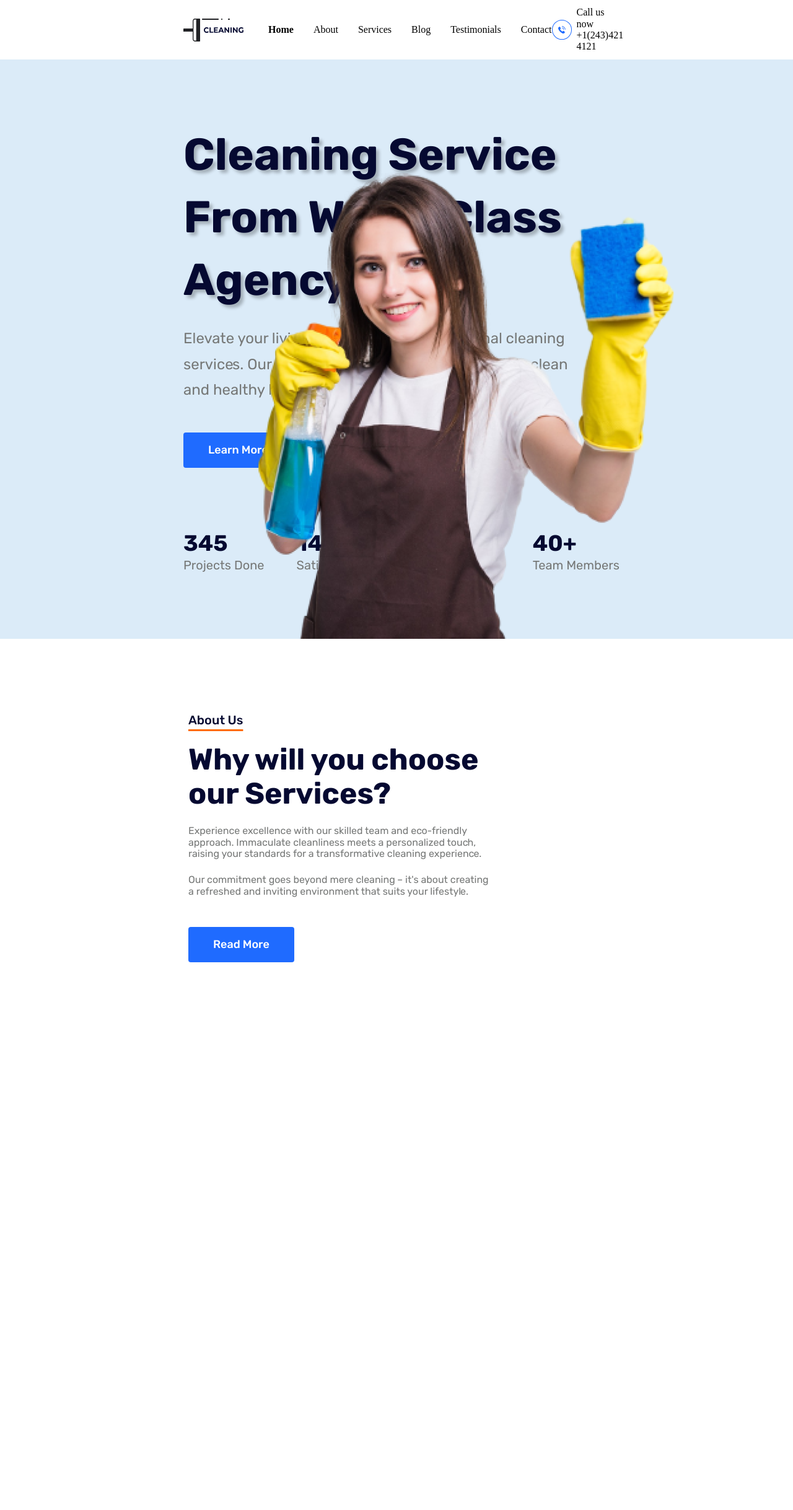
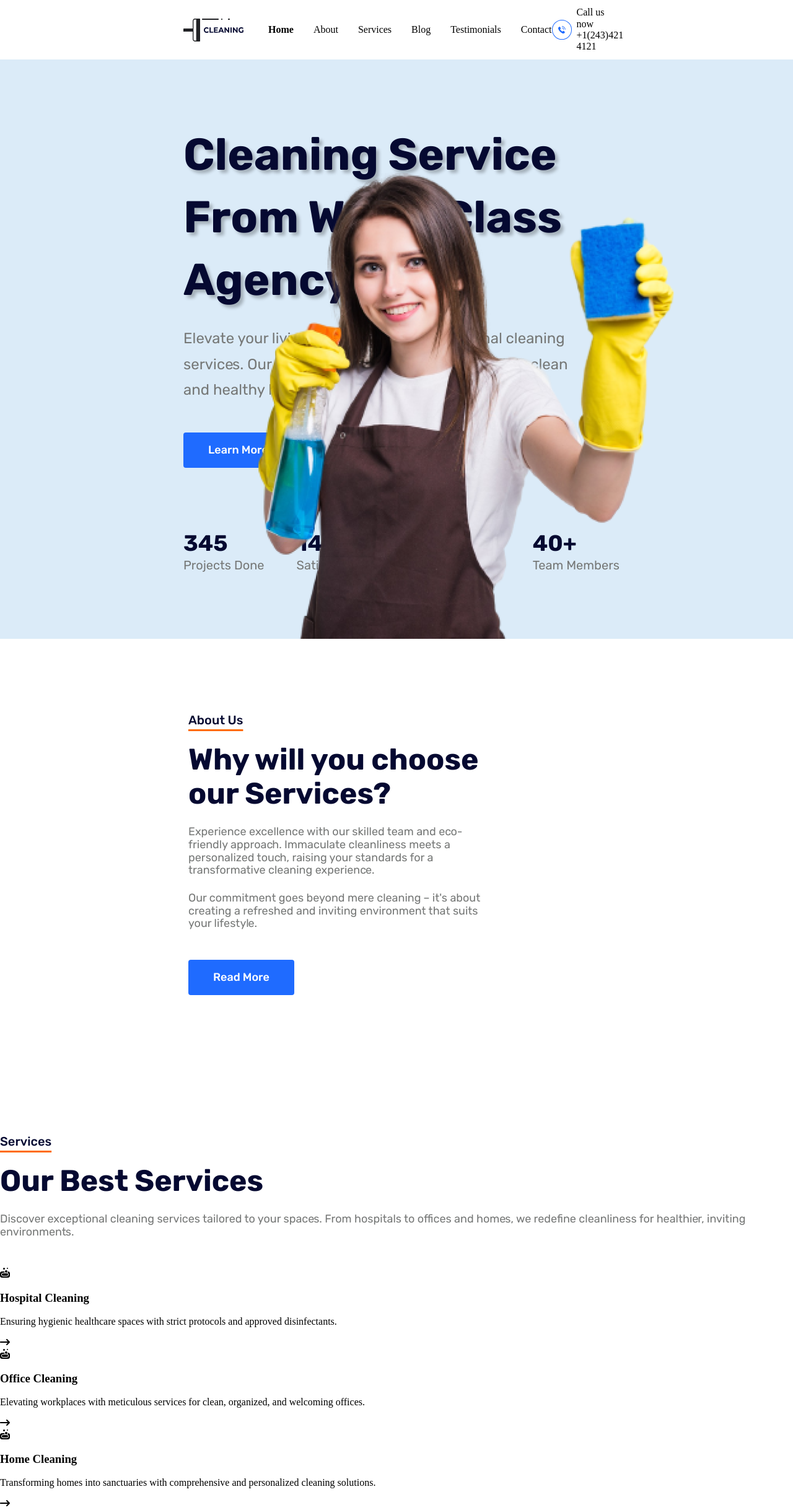
Before and after one commit to xKairus/cleaning, a React (Vite) app: page / in a window 1280 px wide. Shown: the whole page at 62% size. Before the commit the page ends 1831 px from the top, so only its background shows below. Built offline with nearby package versions, Linux system fonts and the light colour scheme.

Commit message:
feat: add services component

```diff
--- a/index.html
+++ b/index.html
@@ -1,10 +1,10 @@
-<!doctype html>
+<!DOCTYPE html>
 <html lang="en">
   <head>
     <meta charset="UTF-8" />
     <meta name="viewport" content="width=device-width, initial-scale=1.0" />
     <title>Cleaning</title>
-    <link rel="stylesheet" href="/src/styles/main.css">
+    <link rel="stylesheet" href="/src/styles/main.css" />
   </head>
   <body>
     <div id="root"></div>
--- a/package.json
+++ b/package.json
@@ -10,6 +10,12 @@
     "preview": "vite preview"
   },
   "dependencies": {
+    "@fortawesome/fontawesome-svg-core": "^6.5.1",
+    "@fortawesome/free-brands-svg-icons": "^6.5.1",
+    "@fortawesome/free-regular-svg-icons": "^6.5.1",
+    "@fortawesome/free-solid-svg-icons": "^6.5.1",
+    "@fortawesome/react-fontawesome": "^0.2.0",
+    "babel-plugin-macros": "^3.1.0",
     "react": "^18.2.0",
     "react-dom": "^18.2.0"
   },
--- a/src/App.tsx
+++ b/src/App.tsx
@@ -1,6 +1,7 @@
 import Welcome from "./components/Welcome/Welcome";
 import Header from "./components/Header/Header";
 import About from "./components/About/About";
+import Services from "./components/Services/Services";
 
 function App() {
   return (
@@ -8,6 +9,7 @@ function App() {
       <Header />
       <Welcome />
       <About />
+      <Services />
     </>
   );
 }
--- a/src/components/Article/Article.module.css
+++ b/src/components/Article/Article.module.css
@@ -10,7 +10,7 @@
   text-decoration-color: var(--color-accent);
   text-decoration-style: solid;
   text-decoration-thickness: 3px;
-  text-underline-offset: .4em;
+  text-underline-offset: 0.4em;
 }
 
 .title {
@@ -25,4 +25,6 @@
   color: var(--color-typo-secondary);
   font-family: "Rubik", "Arial", sans-serif;
   margin: 1.5rem 0;
+  font-size: 18px;
+  font-weight: 400;
 }
--- /dev/null
+++ b/src/components/Services/Services.tsx
@@ -0,0 +1,23 @@
+import Article from "../Article/Article";
+import styles from "./Services.module.css";
+import { services, serviceCards } from "../../data/typography";
+import { FontAwesomeIcon } from "@fortawesome/react-fontawesome";
+import { faArrowRightLong, faSoap } from "@fortawesome/free-solid-svg-icons";
+
+export default function Services() {
+  return (
+    <section className={styles.services}>
+      <Article {...services} />
+      {serviceCards.map((card) => (
+        <div className={styles.card}>
+          <div className={styles.card__icon}>
+            <FontAwesomeIcon icon={faSoap} />
+          </div>
+          <h3 className={styles.card__title}>{card.title}</h3>
+          <p className={styles.card__text}>{card.text}</p>
+          <FontAwesomeIcon icon={faArrowRightLong} />
+        </div>
+      ))}
+    </section>
+  );
+}
--- a/src/components/Welcome/Welcome.tsx
+++ b/src/components/Welcome/Welcome.tsx
@@ -1,38 +1,25 @@
 import Button from "../Button/Button";
 import cleaner from "./../../assets/cleaner.png";
 import styles from "./Welcome.module.css";
+import { welcome, stats } from "./../../data/typography.tsx";
 
 export default function Welcome() {
   return (
     <section className={styles.welcome}>
       <div className={styles.welcome__info}>
         <div className={styles.welcome__about}>
-          <h1 className={styles.welcome__title}>
-            Cleaning Service From World Class Agency.
-          </h1>
-          <p className={styles.welcome__text}>
-          Elevate your living space with our professional cleaning services. Our dedicated team ensures a spotlessly clean and healthy home.
-          </p>
-          <Button>Learn More</Button>
+          <h1 className={styles.welcome__title}>{welcome.title}</h1>
+          <p className={styles.welcome__text}>{welcome.text}</p>
+          <Button>{welcome.btn}</Button>
         </div>
         <div className={styles.welcome__stats}>
           <ul className={styles.welcome__list}>
-            <li className={styles.welcome__stat}>
-              <span>345</span>
-              <br /> Projects Done
-            </li>
-            <li className={styles.welcome__stat}>
-              <span>1450+</span>
-              <br /> Satisfied Clients
-            </li>
-            <li className={styles.welcome__stat}>
-              <span>100+</span>
-              <br /> Award Winner
-            </li>
-            <li className={styles.welcome__stat}>
-              <span>40+</span>
-              <br /> Team Members
-            </li>
+            {stats.map((stat) => (
+              <li className={styles.welcome__stat}>
+                <span>{stat.number}</span>
+                <br /> {stat.text}
+              </li>
+            ))}
           </ul>
         </div>
       </div>
--- a/src/data/typography.tsx
+++ b/src/data/typography.tsx
@@ -1,3 +1,9 @@
+export const welcome = {
+  title: "Cleaning Service From World Class Agency",
+  text: "Elevate your living space with our professional cleaning services. Our dedicated team ensures a spotlessly clean and healthy home.",
+  btn: "Learn More",
+};
+
 export const about = {
   tag: "About Us",
   title: "Why will you choose our Services?",
@@ -6,3 +12,45 @@ export const about = {
     "Our commitment goes beyond mere cleaning – it's about creating a refreshed and inviting environment that suits your lifestyle.",
   ],
 };
+
+export const stats = [
+  {
+    number: "345",
+    text: "Projects Done",
+  },
+  {
+    number: "1450+",
+    text: "Satisfied Clients",
+  },
+  {
+    number: "100+",
+    text: "Award Winner",
+  },
+  {
+    number: "40+",
+    text: "Team Members",
+  },
+];
+
+export const services = {
+  tag: "Services",
+  title: "Our Best Services",
+  text: [
+    "Discover exceptional cleaning services tailored to your spaces. From hospitals to offices and homes, we redefine cleanliness for healthier, inviting environments.",
+  ],
+};
+
+export const serviceCards = [
+  {
+    title: "Hospital Cleaning",
+    text: "Ensuring hygienic healthcare spaces with strict protocols and approved disinfectants.",
+  },
+  {
+    title: "Office Cleaning",
+    text: "Elevating workplaces with meticulous services for clean, organized, and welcoming offices.",
+  },
+  {
+    title: "Home Cleaning",
+    text: "Transforming homes into sanctuaries with comprehensive and personalized cleaning solutions.",
+  },
+];
```
Also changed, not shown: src/components/Services/Services.module.css (added), 1 other file (tests, documents, lock files or other folders).
